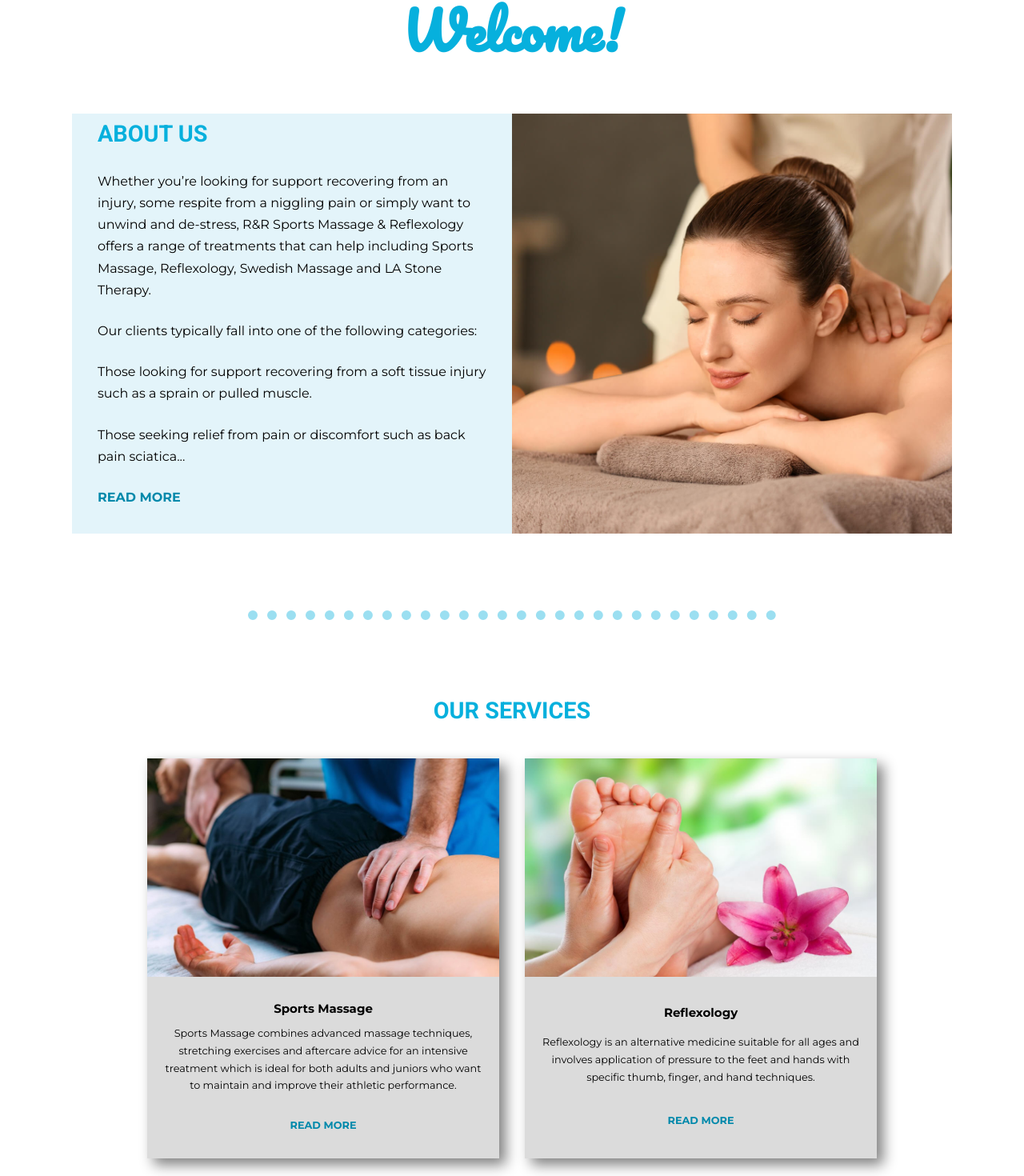
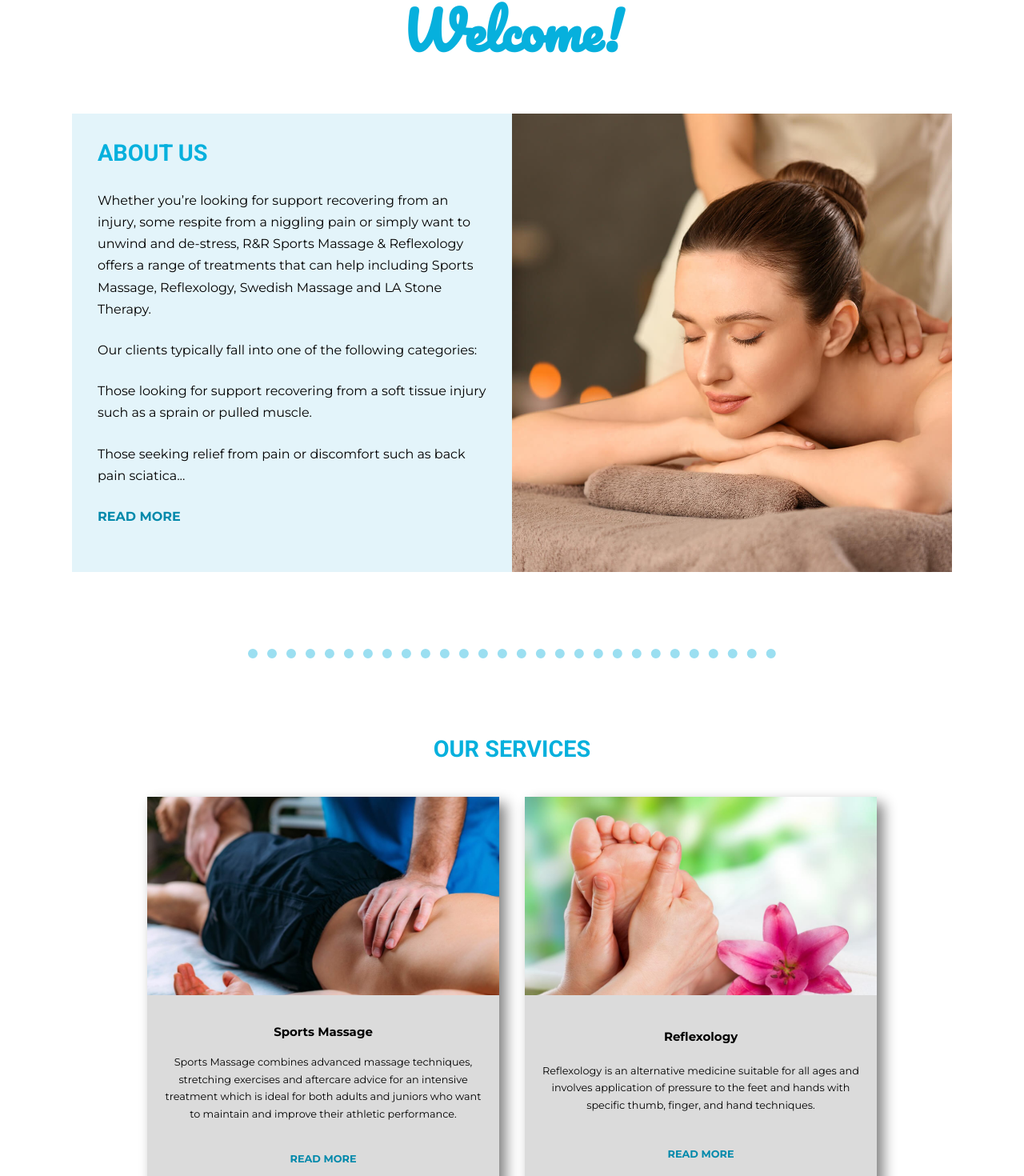
Before and after one commit to Ryhhill1998/SportsMassageWebsiteReact, a React (Create React App) app: page / in a window 1280 px wide. Shown: the part 298-1768 px from the top of the page at 80% size. Built offline with nearby package versions, Linux system fonts and the light colour scheme.

Commit message:
Changed quotation mark size and adding padding to top of about content

```diff
--- a/src/App.css
+++ b/src/App.css
@@ -233,7 +233,7 @@ section {
 }
 
 .cards-container figure > div {
-    height: 55%;
+    height: 50%;
     overflow: hidden;
 }
 
@@ -246,11 +246,7 @@ section {
     flex-direction: column;
     justify-content: space-evenly;
     padding: 1.5em;
-    height: 45%;
-    /*white-space: nowrap;*/
-    /*overflow: hidden;*/
-    /*text-overflow: ellipsis;*/
-    /*max-width: 200px;*/
+    height: 50%;
 }
 
 .read-more {
@@ -310,10 +306,10 @@ section {
 }
 
 .quotation-mark {
-    font-size: 2.5rem;
+    font-size: 1.8rem;
     color: #0189ab;
     font-family: 'Pacifico', cursive;
-    margin: 0.1em;
+    margin: 0.25em;
 }
 
 #section--testimonials figure figcaption {
@@ -402,7 +398,7 @@ footer a:hover {
 }
 
 .about .content {
-    padding: 0.5em 2em;
+    padding: 2em;
 }
 
 .about > div {
@@ -670,6 +666,10 @@ img {
 
 /* --------------- MEDIA QUERIES --------------- */
 @media (max-width: 750px) {
+    main {
+        margin-top: 320px;
+    }
+
     header .container {
         width: 100%;
         margin: 0;
```
